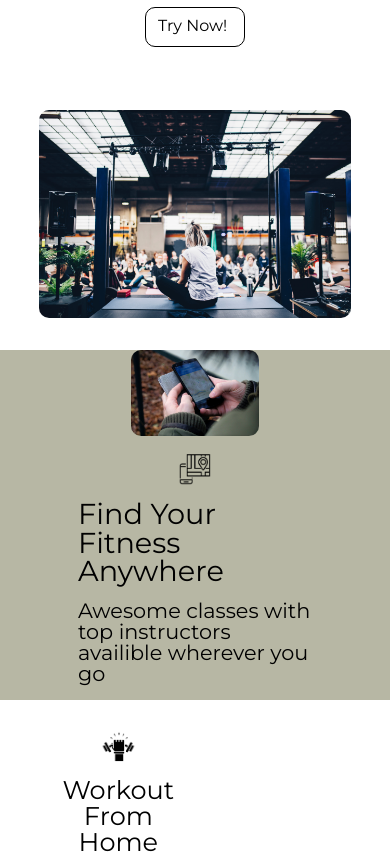
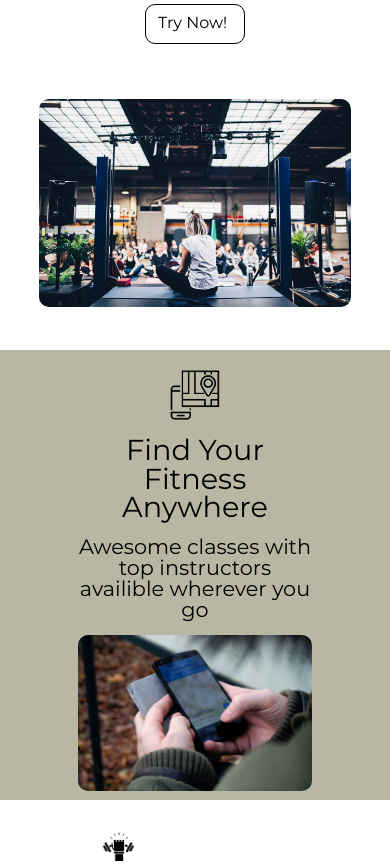
Before and after one commit to BW-Anywhere-Fitness2/anywhere-fitness-marketing, a plain HTML site: page index.html in a window 390 px wide. Shown: the part 550-1415 px from the top of the page. Drawn offline with Linux system fonts and the light colour scheme.

Commit message:
anywhere mobile section done

```diff
--- a/less/marketing-style.less
+++ b/less/marketing-style.less
@@ -140,6 +140,7 @@ header {
         @media (max-width: 500px) {
             margin: 0 auto;
             width: 80%;
+            margin-bottom: 15px;
         }
 
         img {
@@ -158,11 +159,17 @@ header {
     background-color: @ashgrey;
 
     @media(max-width: 500px){
-        flex-direction: column;
+        flex-flow: column-reverse;
+        height: 450px;
     }
 
     .gps-phone {
         width: 33%;
+
+        @media (max-width: 500px) {
+            width: 60%;
+            margin-bottom: 20px;
+        }
 
         img {
             width: 100%;
@@ -180,18 +187,31 @@ header {
 
         img {
             width: 15%;
-            // padding-bottom: 10px;
+
+            @media (max-width: 500px) {
+                width: 25%;
+                margin-top: 20px;
+            }
         }
 
         h2 {
             font-family: @font;
             font-size: 1.8rem;
             margin: 15px 0;
+
+            @media (max-width: 500px) {
+                text-align: center;
+            }
         }
 
         h3 {
             font-family: @font;
             font-size: 1.3rem;
+
+            @media (max-width: 500px) {
+                text-align: center;
+                margin-bottom: 15px;
+            }
         }
     }
 }
```
Also changed, not shown: css/index.css.
